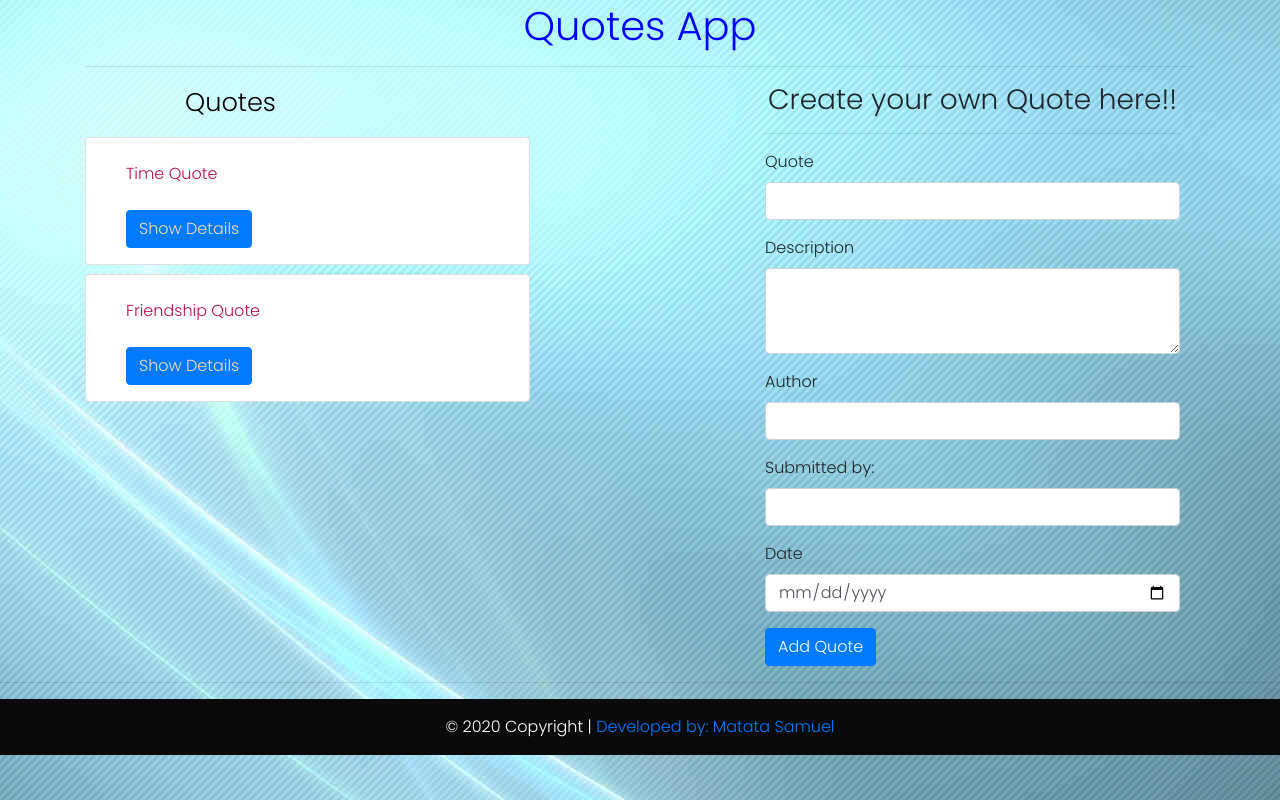
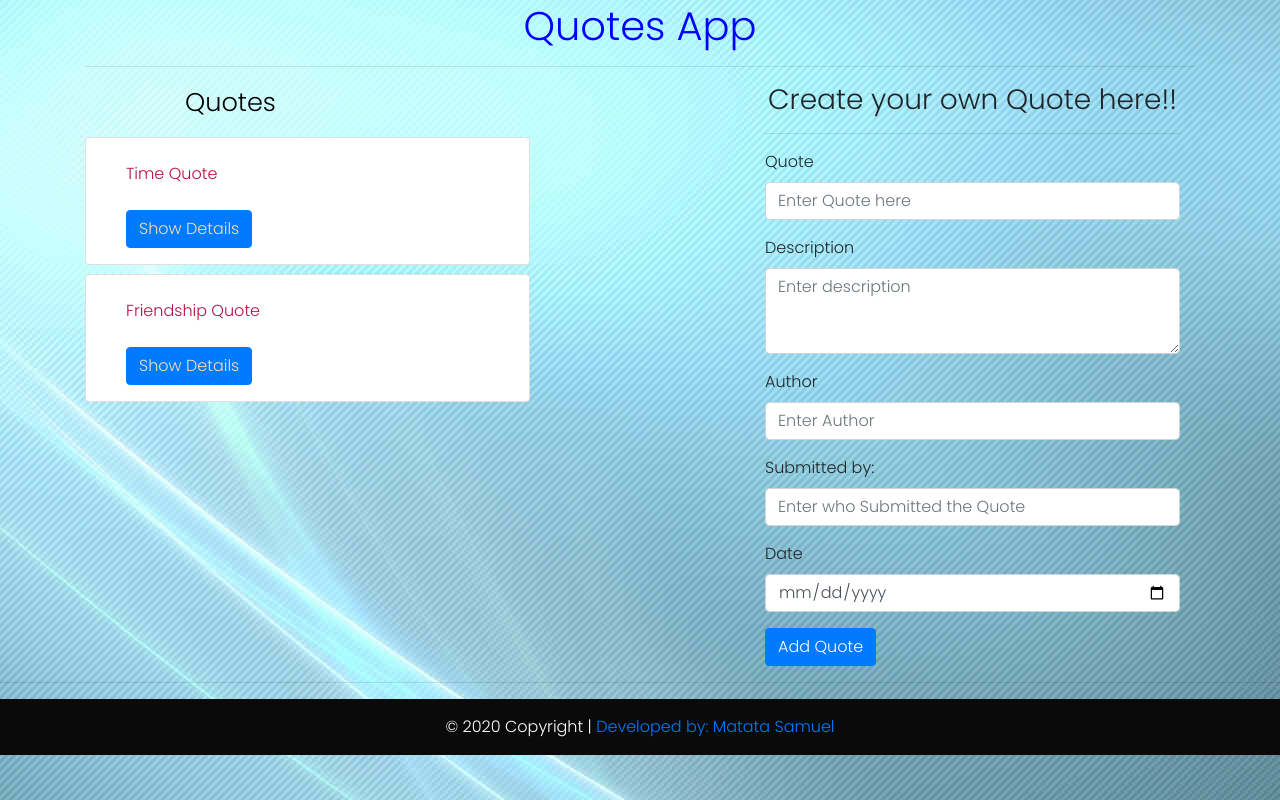
Before and after one commit to sam2020-4/QuotesAPP, an Angular app: page / in a window 1280 px wide. Built offline with nearby package versions, Linux system fonts and the light colour scheme.

Commit message:
added control placeholders

```diff
--- a/src/app/quote-form/quote-form.component.html
+++ b/src/app/quote-form/quote-form.component.html
@@ -2,10 +2,10 @@
 <div class="container formform">
     <h3 class="text-center">Create your own Quote here!!</h3>
     <hr>
-    <form (ngSubmit)='submitQuote()' #quoteForm='ngForm'>
+    <form (ngSubmit)='submitQuote()' #quoteForm='ngForm' role="form" name="form" novalidate>
       <div class="form-group">
         <label for="name">Quote</label>
-        <input type="text" class="form-control" id="name" [(ngModel)]="newQuote.name" name="name" #name='ngModel' required>
+        <input type="text" class="form-control" id="name" [(ngModel)]="newQuote.name" placeholder="Enter Quote here" name="name" #name='ngModel' required>
 
         <div [hidden]="name.valid || name.pristine" class="alert alert-danger">
           <p>Quote is required</p>
@@ -14,7 +14,7 @@
 
         <div class="form-group">
           <label for="description">Description</label>
-          <textarea class="form-control" id="description" rows="3" [(ngModel)]="newQuote.description" name="description" #description="ngModel" required></textarea>
+          <textarea class="form-control" id="description" rows="3" [(ngModel)]="newQuote.description" placeholder="Enter description" name="description" #description="ngModel" required></textarea>
           <div [hidden]="description.valid || description.pristine" class="alert alert-danger">
             <p>description is required</p>
           </div>
@@ -22,7 +22,7 @@
 
         <div class="form-group">
           <label for="author">Author</label>
-          <input type="text" required class="form-control" id="author" [(ngModel)]="newQuote.author" name="author" #author="ngModel">
+          <input type="text" required class="form-control" id="author" [(ngModel)]="newQuote.author" placeholder="Enter Author" name="author" #author="ngModel">
           <div [hidden]="author.valid || author.pristine" class="alert alert-danger">
             <p>author is required</p>
           </div>
@@ -30,7 +30,7 @@
 
         <div class="form-group">
           <label for="submittedby">Submitted by:</label>
-          <input type="text" required class="form-control" id="Submittedby" [(ngModel)]="newQuote.submittedby" name="submittedby" #submittedby="ngModel">
+          <input type="text" required class="form-control" id="Submittedby" [(ngModel)]="newQuote.submittedby" placeholder="Enter who Submitted the Quote" name="submittedby" #submittedby="ngModel">
           <div [hidden]="submittedby.valid || submittedby.pristine" class="alert alert-danger">
             <p>submittedby is required</p>
           </div>
@@ -43,7 +43,6 @@
             <p>Date is required</p>
           </div>
         </div>
-
-        <button type="submit" class="btn btn-primary">Add Quote</button>
+        <button type="submit" class="btn btn-primary"  ng-disabled="form.$invalid">Add Quote</button>
     </form>
 </div>
```
